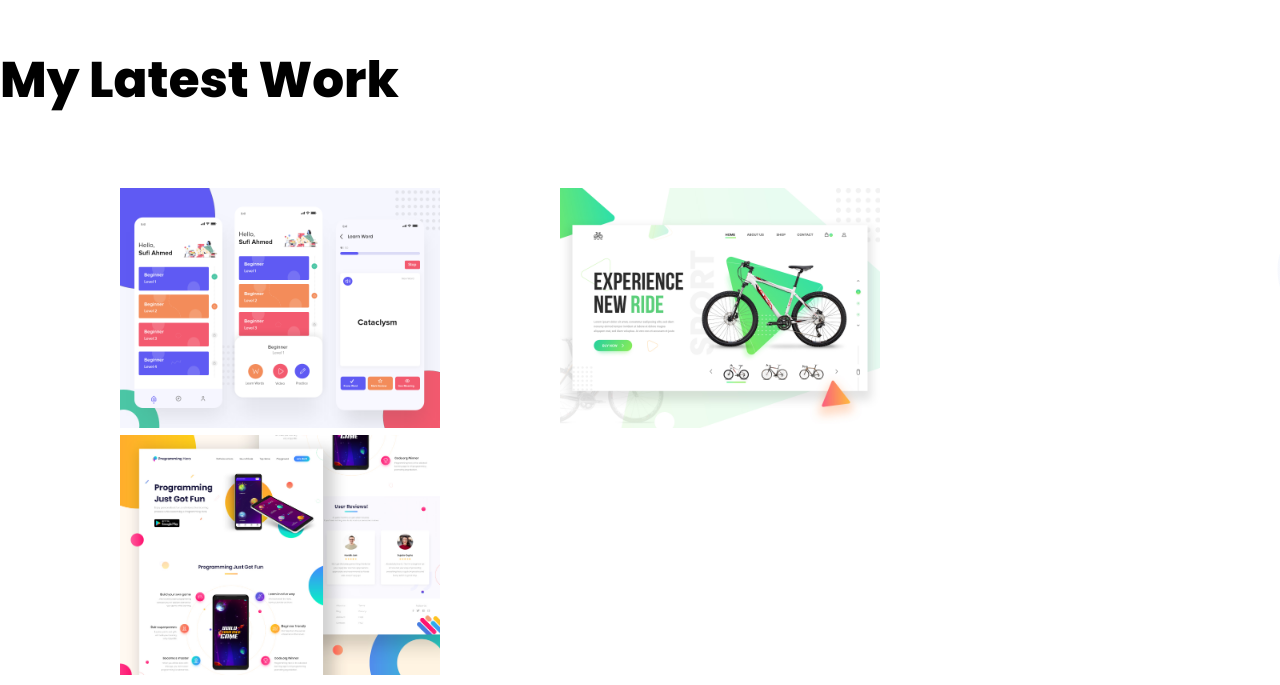
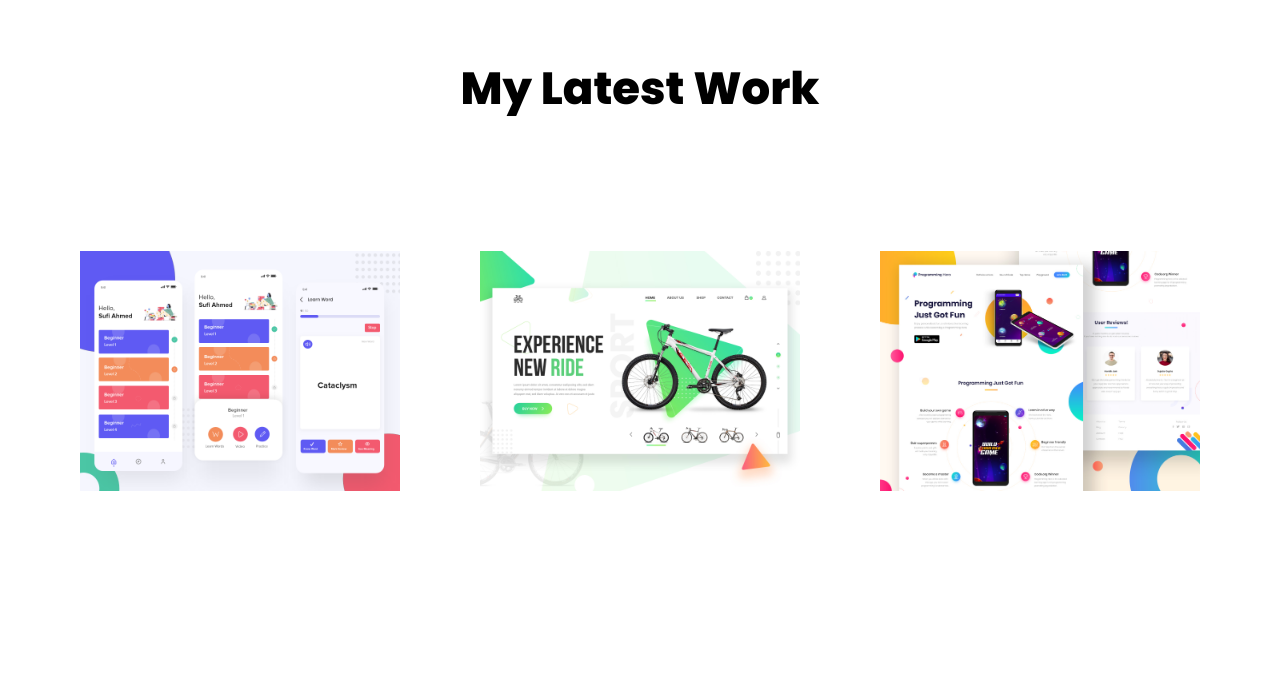
Before and after one commit to jewel7300/my-personal-website, a plain HTML site: page index.html in a window 1280 px wide. Shown: the part 1975-2660 px from the top of the page. Drawn offline with Linux system fonts and the light colour scheme.

Commit message:
final-update

```diff
--- a/index.html
+++ b/index.html
@@ -41,8 +41,7 @@
 
     <section class="my-latest-work-area">
         <br>
-        <br>
-        <h1><span id="latest-work-title">My Latest Work</span></h1>
+        <h1>My Latest Work</span></h1>
         <br>
         <br>
             <div class="img-area">
--- a/style.css
+++ b/style.css
@@ -17,10 +17,10 @@ body{
 	float: left;
 }
 #header-area-left {
-	margin: 350px 0px 0px 257px;
+	margin: 100px 0px 0px 194px;
 }
 #header-area-right {
-	margin: 209px 0px 0px 61px;
+	margin: 180px 0px 0px 51px;
 }
 .text-highlight {
 	font-size: 70px;
@@ -57,18 +57,15 @@ img {
 .title{
     font-size: 50px;
 }
-.my-latest-work-area{
-	height: 1162px;
-	background-image: url(images/latest-work-bg.png);
-	background-repeat: no-repeat;
-}
-#latest-work-title{
-	font-size: 50px;
+.my-latest-work-area {
+	text-align: center;
+	font-size: 30px;
+	height: 770px;
 }
 .img-area {
 	width: 25%;
 	float: left;
-	margin-left: 120px;
+	margin-left: 80px;
 }
 .client-feedback{
 	background-image: url(images/footer-bg.png);
```
